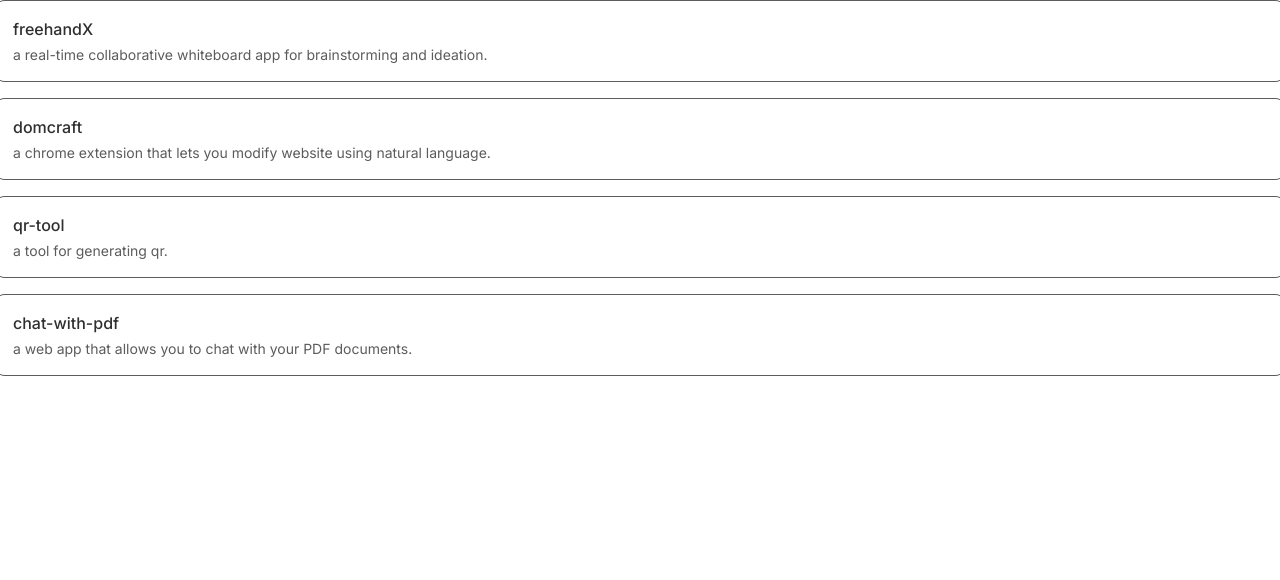
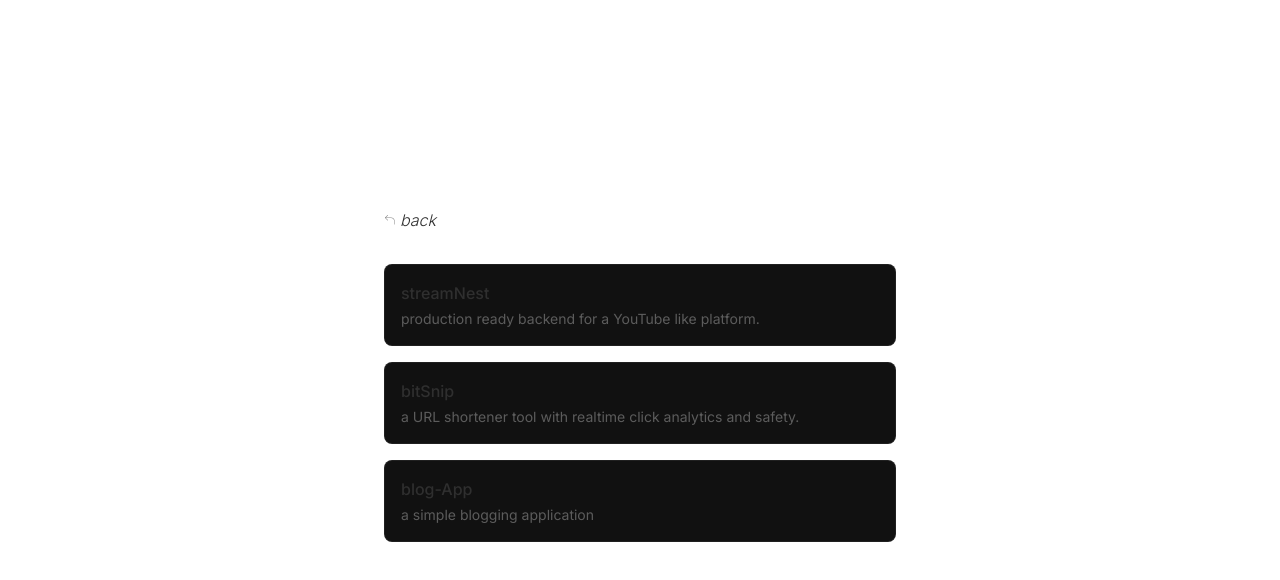
Before and after one commit to Anirudhakashid/v2Portfolio, a Next.js app: page /projects in a window 1280 px wide. Shown: the top 580 px of the page. Built offline with nearby package versions, Linux system fonts and the light colour scheme; a web font is replaced by a local one.

Commit message:
fixed layout of route pages

```diff
--- a/src/app/(routes)/blogs/page.tsx
+++ b/src/app/(routes)/blogs/page.tsx
@@ -1,9 +1,12 @@
 "use client";
 import { motion } from "framer-motion";
+import { BackButton } from "@/components/back-btn";
+import Link from "next/link";
 
 const blogs = [
   {
-    title: "✂️ bitSnip — Simplify, Share & Track URLs in Seconds",
+    title: "bitSnip — Simplify, Share & Track URLs in Seconds",
+    link: "https://bitsnip-blog.hashnode.dev/",
   },
 ];
 
@@ -34,11 +37,16 @@ const AnimatedDots = () => {
 
 export default function BlogPage() {
   return (
+    <div className="flex min-h-screen w-full justify-center px-4 py-40 md:py-52">
+      <div className="flex w-full max-w-xs flex-col gap-8 md:max-w-lg">
+        <div>
+          <BackButton />
+        </div>
         <motion.div className="relative flex flex-col gap-4">
           {blogs.map((blog, index) => (
             <motion.div
               key={index}
-          className="relative z-10 -mx-1 flex cursor-pointer flex-col gap-1 rounded-lg border border-secondary-foreground bg-secondary p-4 text-secondary-foreground hover:bg-secondary/80 hover:shadow-lg"
+              className="relative z-10 flex cursor-pointer flex-col gap-1 rounded-lg border border-secondary-foreground/20 bg-[#111111] p-4 text-foreground hover:bg-[#1a1a1a]"
               whileHover={{ scale: 1.02 }}
               whileTap={{ scale: 0.98 }}
               initial={{ opacity: 0, y: 10 }}
@@ -46,7 +54,8 @@ export default function BlogPage() {
               exit={{ opacity: 0, y: -10 }}
               transition={{ duration: 0.3 }}
             >
-          <h1 className="relative z-10 text-sm font-sm">
+              <Link href={blog.link} target="_blank" rel="noreferrer">
+                <h1 className="relative z-10 text-sm">
                   {blog.title || (
                     <>
                       Coming soon
@@ -54,8 +63,11 @@ export default function BlogPage() {
                     </>
                   )}
                 </h1>
+              </Link>
             </motion.div>
           ))}
         </motion.div>
+      </div>
+    </div>
   );
 }
--- a/src/app/(routes)/experiences/page.tsx
+++ b/src/app/(routes)/experiences/page.tsx
@@ -1,29 +1,23 @@
 "use client";
 import { motion } from "framer-motion";
+import { BackButton } from "@/components/back-btn";
 
 const experiences = [
-  //   {
-  //     id: "1",
-  //     title: "Project Engineer at Wipro",
-  //     href: "https://www.wipro.com/",
-  //     date: "July 2025 - Present",
-  //   },
   {
-    id: "2",
-    title: "project athena",
-    href: "https://x.com/AthenaF0SS",
-    date: "June 2025 - Present",
-  },
-  {
-    id: "3",
-    title: "Frontend Intern at mythyaverse",
-    href: "https://mythyaverse.com/",
-    date: "Oct - Dec 2024",
+    id: "1",
+    title: "Sankalpsphere",
+    href: "https://www.linkedin.com/company/namastep/",
+    date: "Sept 2025 - Nov 2025",
   },
 ];
 
 export default function Experience() {
   return (
+    <div className="flex min-h-screen w-full justify-center px-4 py-40 md:py-52">
+      <div className="flex w-full max-w-xs flex-col gap-8 md:max-w-lg">
+        <div>
+          <BackButton />
+        </div>
         <section className="relative flex flex-col gap-4">
           <div className="space-y-4">
             {experiences.map((experience, index) => (
@@ -32,7 +26,7 @@ export default function Experience() {
                 href={experience.href}
                 target="_blank"
                 rel="noreferrer"
-            className="relative z-10 flex cursor-pointer flex-col gap-10 rounded-lg border border-secondary-foreground bg-secondary p-4 hover:shadow-lg"
+                className="relative z-10 flex cursor-pointer flex-col gap-10 rounded-lg border border-secondary-foreground/20 bg-[#111111] p-4 hover:bg-[#1a1a1a]"
                 whileHover={{ scale: 1.02 }}
                 whileTap={{ scale: 0.98 }}
                 initial={{ opacity: 0, y: 10 }}
@@ -43,7 +37,9 @@ export default function Experience() {
                 }}
               >
                 <div className="flex items-center justify-between">
-              <span className="text-xs md:text-base">{experience.date}</span>
+                  <span className="text-xs md:text-base">
+                    {experience.date}
+                  </span>
                   <h3 className="text-xs md:text-base">
                     {experience.id === "3" ? (
                       <>
@@ -68,5 +64,7 @@ export default function Experience() {
             ))}
           </div>
         </section>
+      </div>
+    </div>
   );
 }
--- a/src/app/(routes)/projects/page.tsx
+++ b/src/app/(routes)/projects/page.tsx
@@ -1,45 +1,44 @@
 "use client";
 
 import { motion } from "framer-motion";
+import { BackButton } from "@/components/back-btn";
 
 const projects = [
   {
-    id: "freehandX",
-    title: "freehandX",
-    description:
-      "a real-time collaborative whiteboard app for brainstorming and ideation.",
-    href: "https://freehandx.gauravsingh.co.in/",
+    id: "streamNest",
+    title: "streamNest",
+    description: "production ready backend for a YouTube like platform.",
+    href: "https://github.com/Anirudhakashid/video-Streaming-platform-backend",
   },
   {
-    id: "domcraft",
-    title: "domcraft",
+    id: "bitSnip",
+    title: "bitSnip",
     description:
-      "a chrome extension that lets you modify website using natural language.",
-    href: "https://drive.google.com/file/d/1OMP5khnNDDO1lxSSXiGf7Oih-UyNP1FV/view?usp=drive_link",
+      "a URL shortener tool with realtime click analytics and safety.",
+    href: "https://bitsnip.vercel.app/",
   },
   {
-    id: "qrtool",
-    title: "qr-tool",
-    description: "a tool for generating qr.",
-    href: "https://tool.qr.gauravsingh.co.in/",
-  },
-  {
-    id: "pdf",
-    title: "chat-with-pdf",
-    description: "a web app that allows you to chat with your PDF documents.",
-    href: "https://chat-with-pdf-zeta-six.vercel.app/",
+    id: "blog-App",
+    title: "blog-App",
+    description: "a simple blogging application",
+    href: "https://bloga-app.netlify.app/",
   },
 ];
 
 export default function Projects() {
   return (
+    <div className="flex min-h-screen w-full justify-center px-4 py-40 md:py-52">
+      <div className="flex w-full max-w-xs flex-col gap-8 md:max-w-lg">
+        <div>
+          <BackButton />
+        </div>
         <motion.div className="relative flex flex-col gap-4">
           {projects.map((project) => (
             <motion.a
               key={project.id}
               href={project.href}
               target="_blank"
-          className="relative z-10 -mx-1 flex cursor-pointer flex-col gap-1 rounded-lg border border-secondary-foreground bg-secondary p-4  hover:bg-secondary/80 hover:shadow-lg"
+              className="relative z-10 flex cursor-pointer flex-col gap-1 rounded-lg border border-secondary-foreground/20 bg-[#111111] p-4 hover:bg-[#1a1a1a]"
               whileHover={{ scale: 1.02 }}
               whileTap={{ scale: 0.98 }}
               initial={{ opacity: 0, y: 10 }}
@@ -57,5 +56,7 @@ export default function Projects() {
             </motion.a>
           ))}
         </motion.div>
+      </div>
+    </div>
   );
 }
```
Lines whose indentation alone changed are shown as unchanged.
